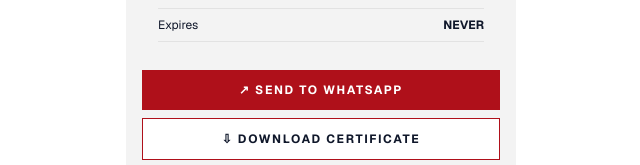
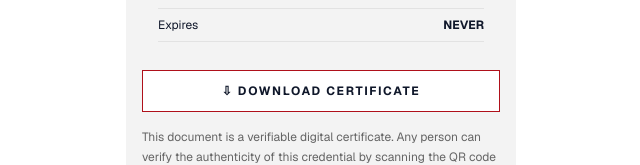
Before and after one commit to saidimuKennedy/tot-training, a Next.js app: page /certificate in a window 1280 px wide. Shown: the part 928-1093 px from the top of the page, without its empty margins (319-959 px from the left). Built offline with nearby package versions, Linux system fonts and the light colour scheme; no server answers.

Commit message:
Remove "Send to WhatsApp" button from CertificatePage to streamline user interface and focus on download functionality.

```diff
--- a/src/app/certificate/page.tsx
+++ b/src/app/certificate/page.tsx
@@ -115,9 +115,6 @@ export default async function CertificatePage({ searchParams }: CertificatePageP
         </div>
 
         <div className="mt-3 space-y-2">
-          <button className="inline-flex w-full items-center justify-center bg-[#af101a] px-4 py-3 text-xs font-bold uppercase tracking-[0.14em] text-white">
-            ↗ Send to WhatsApp
-          </button>
           <a href={downloadHref} className="inline-flex w-full items-center justify-center border border-[#af101a] bg-white px-4 py-3 text-xs font-bold uppercase tracking-[0.14em] text-[#af101a]">
             ⇩ Download Certificate
           </a>
```
